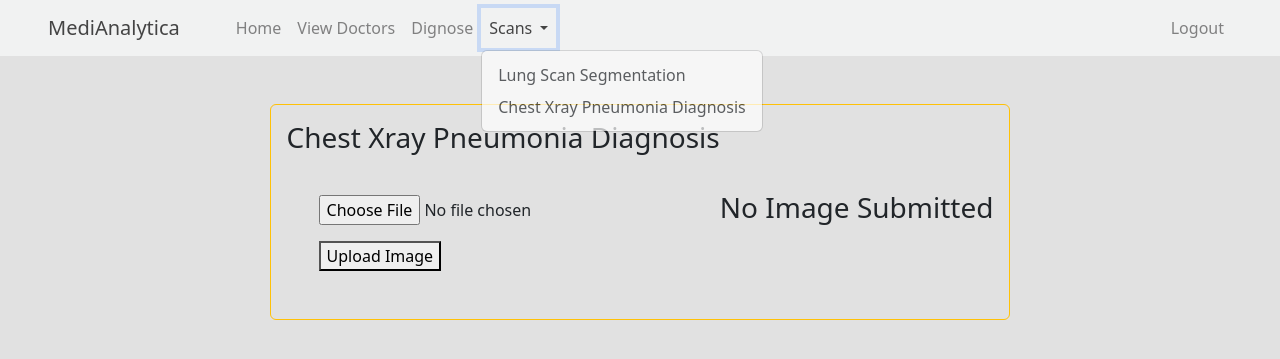
After one commit to Maheshwar098/mediAnalytica, a Django app: page /get-chest-xray-pneumonia-dignosis in a window 1280 px wide, after a click on "Scans". The commit adds this page. Shown: the top 359 px of the page. Run offline with Django 4.2, Linux system fonts and the light colour scheme; parts of the project's set-up code (start-up, migrations or seed data) failed here and were passed over.

Commit message:
feat: Integrated chest xray pneumonia diagnosis model

```diff
--- a/mediAnalytica/core/templates/base.html
+++ b/mediAnalytica/core/templates/base.html
@@ -35,10 +35,8 @@
                       Scans
                     </a>
                     <ul class="dropdown-menu">
-                      <li><a class="dropdown-item" onclick="checkAuthentication('get-lung-scan', event)">Lung Scan</a></li>
-                      <li><a class="dropdown-item" href="#">X-ray</a></li>
-                      {% comment %} <li><hr class="dropdown-divider"></li> {% endcomment %}
-                      <li><a class="dropdown-item" href="#">CT Scan</a></li>
+                      <li><a class="dropdown-item" onclick="checkAuthentication('get-lung-scan-segmentation', event)">Lung Scan Segmentation</a></li>
+                      <li><a class="dropdown-item" onclick="checkAuthentication('get-chest-xray-pneumonia-dignosis', event)">Chest Xray Pneumonia Diagnosis</a></li>
                     </ul>
                   </li>
                       </ul>
--- /dev/null
+++ b/mediAnalytica/core/templates/chest-xray-pneumonia.html
@@ -0,0 +1,34 @@
+{% extends 'base.html' %}
+{% load static %}
+{% block title %}Chest Xray Pneumonia Diagnosis{% endblock title %}
+
+{% block stylesheet %}
+<link rel="stylesheet" type="text/css" href="../static/css/user_diagnosis.css">
+<link href="https://cdn.jsdelivr.net/npm/bootstrap@5.3.3/dist/css/bootstrap.min.css" rel="stylesheet" integrity="sha384-QWTKZyjpPEjISv5WaRU9OFeRpok6YctnYmDr5pNlyT2bRjXh0JMhjY6hW+ALEwIH" crossorigin="anonymous">
+
+{% endblock stylesheet %}
+
+{% block body %}
+<div class="d-flex flex-row m-5">
+    <div class="d-flex flex-row p-3 border border-warning rounded">
+        <div class="d-flex flex-column">
+            <h3 class="d-flex text-center">Chest Xray Pneumonia Diagnosis</h3>
+            <div class="d-flex flex-column p-3">
+                <form method="post" id="scan-form" action="get-chest-xray-pneumonia-dignosis" enctype="multipart/form-data">
+                    <input class="d-flex m-3" type="file" id="image" name="image" accept="image/*">
+                    <button class="d-flex m-3" type="submit">Upload Image</button>
+                </form>
+            </div>
+        </div>
+
+        <div class="d-flex flex-column">
+            {%if scan %}
+            <h3>Scan Result:</h3>
+            <h3>{{ diagnosis }}</h3>
+            {% else %}
+            <h3>No Image Submitted</h3>
+            {% endif %}
+        </div>
+    </div>
+</div>
+{% endblock body %}
--- a/mediAnalytica/core/templates/scan.html
+++ b/mediAnalytica/core/templates/lung-segmentation.html
@@ -14,7 +14,7 @@
         <div class="d-flex flex-column">
             <h3 class="d-flex text-center">Lungs Scan</h3>
             <div class="d-flex flex-column p-3">
-                <form method="post" id="scan-form" action="get-lung-scan" enctype="multipart/form-data">
+                <form method="post" id="scan-form" action="get-lung-scan-segmentation" enctype="multipart/form-data">
                     <input class="d-flex m-3" type="file" id="image" name="image" accept="image/*">
                     <button class="d-flex m-3" type="submit">Upload Image</button>
                 </form>
--- a/mediAnalytica/core/urls.py
+++ b/mediAnalytica/core/urls.py
@@ -11,5 +11,6 @@ urlpatterns = [
     path("add-doctors", views.add_doctors, name = "add_doctors"),
     path("test-query", views.test_query, name = "test_query"),
 
-    path("get-lung-scan", views.get_lung_scan, name="lung-scan")
+    path("get-lung-scan-segmentation", views.get_lung_scan_segmentation, name="lung-scan"),
+    path("get-chest-xray-pneumonia-dignosis", views.get_chest_xray_pneumonia_diagnosis,name="chess-x-ray-pneumonia"),
 ]
--- a/mediAnalytica/core/views.py
+++ b/mediAnalytica/core/views.py
@@ -120,7 +120,7 @@ def test_query(request):
     # cursor.execute(query)
     return JsonResponse({"resposne" : "Request executed successfully"})
 
-def get_lung_scan(request):
+def get_lung_scan_segmentation(request):
     if request.method == 'POST':
         if 'image' not in request.FILES:
             print("No image in request")
@@ -133,4 +133,25 @@ def get_lung_scan(request):
             context = {'scan': True,}
     else:
         context = {'scan': False,}
-    return render(request, "scan.html", context)
+    return render(request, "lung-segmentation.html", context)
+
+def get_chest_xray_pneumonia_diagnosis(request):
+    img_height = 512
+    img_width = 512
+    if request.method == 'POST':
+        if 'image' not in request.FILES:
+            print("No image in request")
+            return JsonResponse({'error': 'No file part'}, status=400)
+        else:
+            image_file = request.FILES['image']
+            image = np.array(Image.open(BytesIO(image_file.read())))
+            image_reshaped = np.expand_dims(np.stack((reshape_image(image,img_height,img_width),) * 3, axis=-1), axis=0)
+            result = inferServe.analyse_chest_xray_for_pneumonia(image_reshaped)[0][0]
+            print(result)
+            diagnosis = "No Pneumonia"
+            if(result ==1):
+                diagnosis = "Pneumonia"
+            context = {'scan': True, "diagnosis":diagnosis}
+    else:
+        context = {'scan': False,}
+    return render(request, "chest-xray-pneumonia.html", context)
```
Also changed, not shown: mediAnalytica/core/inference.py (+22 -5 lines), mediAnalytica/core/templates/ct_scan.html (added, +34 -0 lines), mediAnalytica/core/templates/x_ray.html (added, +34 -0 lines), mediAnalytica/core/utils.py (+8 -0 lines), mediAnalytica/core/static/output_lung_image.png.
